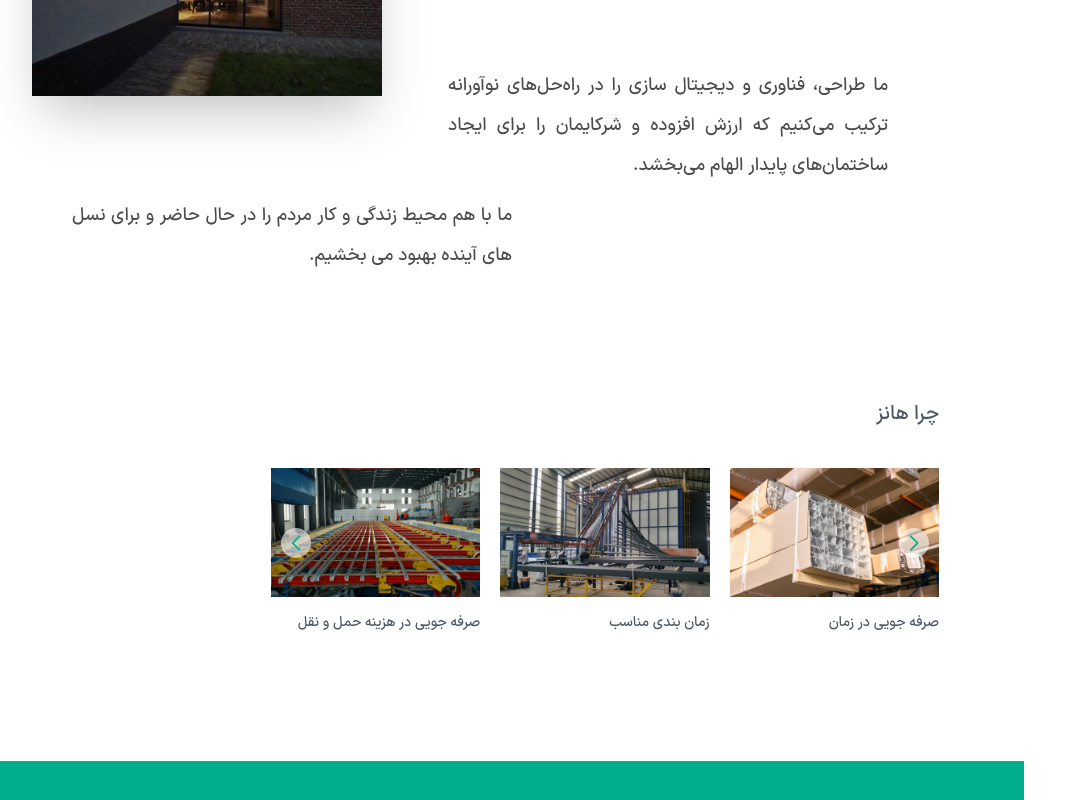
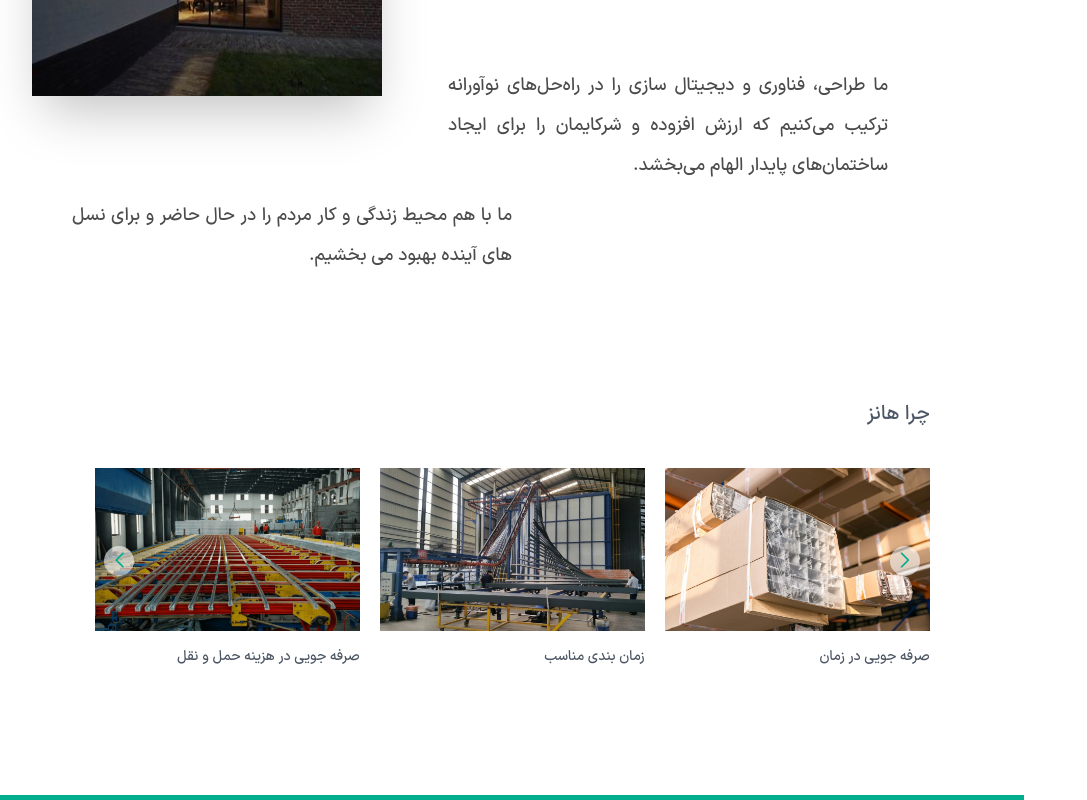
Before and after one commit to zahra-hsb/hanz-, a Next.js app: page /about in a window 1280 px wide. Shown: the part 1362-2162 px from the top of the page, without its empty margins (0-1087 px from the left). Built offline with nearby package versions, Linux system fonts and the light colour scheme.

Commit message:
width of slider added

```diff
--- a/src/components/aboutComponent/AboutUs/index.jsx
+++ b/src/components/aboutComponent/AboutUs/index.jsx
@@ -12,7 +12,7 @@ import WhyHanzHome from '@/components/homeComponents/WhyHanzHome'
 const AboutUs = () => {
     return (
         <>
-            <div className='flex flex-col'>
+            <div className='w-full block'>
 
                 <div className="flex flex-col justify-center items-center sm:items-start gap-10 p-6">
                     <div>
@@ -54,10 +54,9 @@ const AboutUs = () => {
                         </p>
                     </div>
                 </div>
-                <div className='block w-[80%]'>
+
                     <WhyHanzHome />
 
-                </div>
             </div>
         </>
     )
```
